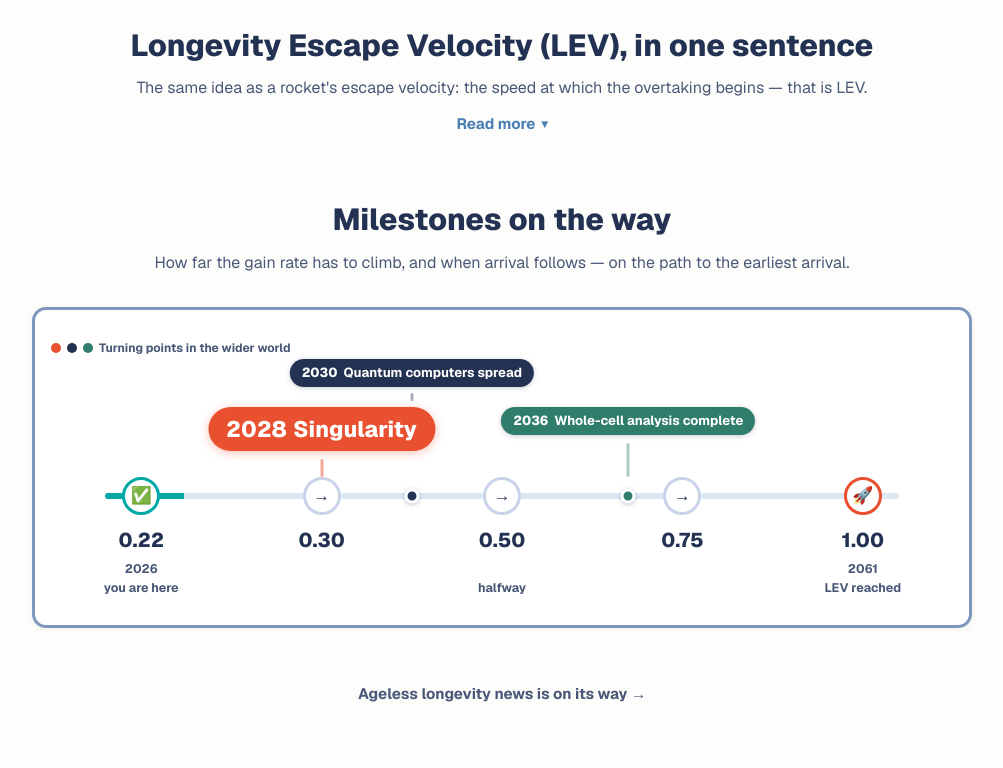
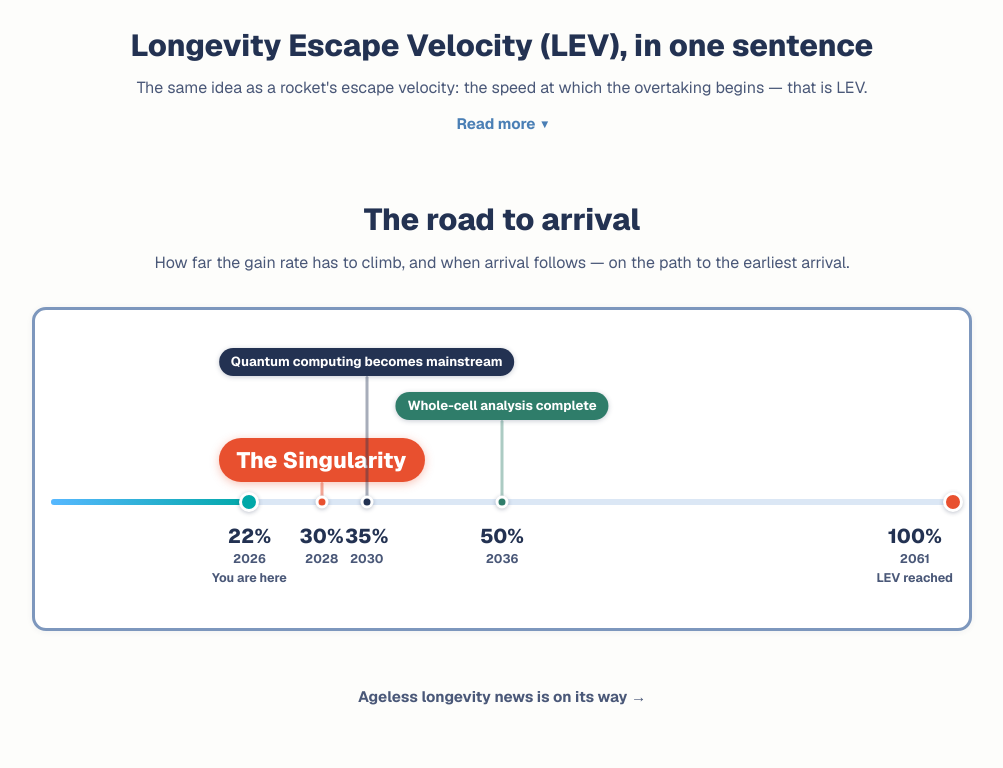
Before and after one commit to mikoshi092/immortality-countdown, a Next.js app: page / in a window 1280 px wide. Shown: the part 680-1448 px from the top of the page, without its empty margins (138-1141 px from the left). Built offline with nearby package versions, Linux system fonts and the light colour scheme.

Commit message:
Road to arrival: unify milestones into one gain-scale timeline (owner sketch 2026-11-05)

```diff
--- a/app/page.tsx
+++ b/app/page.tsx
@@ -200,22 +200,48 @@ export default function Home() {
         {/* Milestones */}
         <section className="pt-[52px]">
           <SectionHeading
-            title="Milestones on the way"
+            title="The road to arrival"
             sub="How far the gain rate has to climb, and when arrival follows — on the path to the earliest arrival."
           />
           <Milestones
-            steps={[
-              { gain: currentGain.toFixed(2), when: `${baseYear}`, note: "you are here", state: "done" },
-              { gain: "0.30", state: "next" },
-              { gain: "0.50", note: "halfway", state: "next" },
-              { gain: "0.75", state: "next" },
-              { gain: "1.00", when: `${earlyYear}`, note: "LEV reached", state: "final" },
-            ]}
-            eventsCaption="Turning points in the wider world"
-            events={[
-              { label: "Singularity", year: "2028", left: "30%", size: "large" },
-              { label: "Quantum computers spread", year: "2030", left: "40%", size: "small" },
-              { label: "Whole-cell analysis complete", year: "2036", left: "64%", size: "small", tone: "teal", row: "lower" },
+            points={[
+              {
+                pct: Math.round(currentGain * 100),
+                pctLabel: `${Math.round(currentGain * 100)}%`,
+                when: `${baseYear}`,
+                note: "You are here",
+                marker: "start",
+              },
+              {
+                pct: 30,
+                pctLabel: "30%",
+                when: "2028",
+                marker: "event",
+                pill: { label: "The Singularity", tone: "coral", level: 1 },
+                dropLabel: true,
+              },
+              {
+                pct: 35,
+                pctLabel: "35%",
+                when: "2030",
+                marker: "event",
+                pill: { label: "Quantum computing becomes mainstream", tone: "navy", level: 3 },
+                shiftLabel: true,
+              },
+              {
+                pct: 50,
+                pctLabel: "50%",
+                when: "2036",
+                marker: "event",
+                pill: { label: "Whole-cell analysis complete", tone: "teal", level: 2 },
+              },
+              {
+                pct: 100,
+                pctLabel: "100%",
+                when: `${earlyYear}`,
+                note: "LEV reached",
+                marker: "end",
+              },
             ]}
           />
         </section>
--- a/components/calm/Sections.tsx
+++ b/components/calm/Sections.tsx
@@ -228,203 +228,167 @@ export function LevGauge({
   );
 }
 
-export type MilestoneStep = {
-  gain: string;
-  /** Year line, e.g. "2026年" — rendered on its own line, never wraps.
-   *  Only the first ("now") and last (arrival) steps carry one: the
-   *  intermediate steps' crossing years are model internals, not
-   *  milestones (owner decision, 2026-11-04), so they stay pure scale
-   *  ticks. A missing line renders as a blank line, keeping the
-   *  two-line slot — and the row's alignment — identical. */
-  when?: string;
-  /** Note line under the year, e.g. "いまここ" — its own line, never
-   *  wraps. The halfway step keeps its note with no year above it. */
+export type RoadPoint = {
+  /** Position on the gain track, in percent (gain × 100): the point
+   *  sits at `left: pct%` of the track, which spans the full LEV gain
+   *  scale 0 → 1.00. */
+  pct: number;
+  /** Percent line under the track, e.g. "22%". */
+  pctLabel: string;
+  /** Year line under the percent, e.g. "2026年" — never wraps. */
+  when: string;
+  /** Optional note line under the year (start and end points only),
+   *  e.g. "いまここ" / "LEV到達" — never wraps. */
   note?: string;
-  state: "done" | "next" | "final";
+  /** "start" and "end" render as larger circle markers on the track;
+   *  an "event" renders as a small filled dot in its pill's tone,
+   *  with the pill itself above the track. */
+  marker: "start" | "event" | "end";
+  /** Turning-point event pill above the track (events only). The
+   *  `level` staggers the pills vertically so neighbours never
+   *  collide: 1 sits closest to the track, 3 highest. */
+  pill?: {
+    label: string;
+    tone: "coral" | "navy" | "teal";
+    level: 1 | 2 | 3;
+  };
+  /** Mobile-only: drop this point's under-track label one row down.
+   *  The 2028 label would otherwise collide with its close
+   *  neighbours (the 22% and 35% labels) at phone widths. */
+  dropLabel?: boolean;
+  /** Mobile-only: anchor this point's under-track label toward the
+   *  right of its point instead of centering it, so it clears the
+   *  wide start label at phone widths. */
+  shiftLabel?: boolean;
 };
 
-/**
- * A turning-point event in the wider world, pinned to the milestone
- * axis at `left` (the five steps sit at 10/30/50/70/90% of the row).
- * Events are NOT model output: they render as filled pills in a band
- * above the axis — a large coral pill for the headline event, smaller
- * pills for the secondary ones (navy, deep teal) — visually separate
- * from the stepper's outline circles, each with a short tick down
- * toward its point. A "small" event has no step of its own, so it
- * also gets a filled dot on the axis line itself. A small event can
- * sit on the lower row (`row: "lower"`, level with the large pill)
- * when the top row would crowd. Owner decision, 2026-11-04.
- *
- * On mobile (below sm) the absolute layout collapses, so the band
- * becomes a centered stack instead: caption, then the large pill,
- * then the small pills in chronological order — no ticks. The pills
- * are static there and the axis dot stays as-is. Owner report, 2026-11-04.
- * The stacked panel then read too large on phones, so below sm the
- * panel also compacts: tighter padding and band gaps, smaller pills,
- * 34px step circles (axis line and event dot re-centered to match),
- * and one-notch-smaller gain and year lines. The note line keeps the
- * fit-driven size from the two-line structure — the longest notes
- * ("around · halfway") have no slack to give at 360px. ≥sm sizes are
- * untouched. Owner report, 2026-11-04.
- */
-export type TimelineEvent = {
-  label: string;
-  /** Optional year shown inside the marker, before the label
-   *  (e.g. "2030" on the small pills, "2028" on the large pill). */
-  year?: string;
-  /** Position on the stepper axis, as a CSS left value (e.g. "30%"). */
-  left: string;
-  size: "large" | "small";
-  /** Small-pill colorway (default "navy"). */
-  tone?: "navy" | "teal";
-  /** Desktop band row for a small pill: "upper" (default, top row) or
-   *  "lower" (level with the large pill). Mobile stacks regardless. */
-  row?: "upper" | "lower";
-};
-
-/** Small-pill colorways: navy for the technology event, deep teal
- *  (#2f7d6a, life-science register) for the cell event. The large
- *  headline pill is always coral. */
-const SMALL_EVENT_TONES = {
+/** Pill colorways: coral for the headline event, navy for the
+ *  technology event, deep teal (#2f7d6a, life-science register) for
+ *  the cell event. */
+const ROAD_PILL_TONES = {
+  coral: { pill: "bg-[#e8502f]", tick: "bg-[#e8502f]/50", dot: "bg-[#e8502f]" },
   navy: { pill: "bg-[#233252]", tick: "bg-[#233252]/40", dot: "bg-[#233252]" },
   teal: { pill: "bg-[#2f7d6a]", tick: "bg-[#2f7d6a]/40", dot: "bg-[#2f7d6a]" },
 } as const;
 
-/** Five-step milestone stepper keyed to the early scenario. */
-export function Milestones({
-  steps,
-  events,
-  eventsCaption,
-}: {
-  steps: MilestoneStep[];
-  events?: TimelineEvent[];
-  eventsCaption?: string;
-}) {
-  const smallEvents = events?.filter((event) => event.size === "small") ?? [];
-  // DOM order is chronological (2028 → 2030 → 2036) so the band
-  // reads in year order to screen readers and text extraction.
-  // Placement is absolute on desktop and order-class driven on
-  // mobile, so the visuals are unchanged (design review, 2026-11-05).
-  const orderedEvents = [...(events ?? [])].sort(
-    (a, b) => Number(a.year ?? 0) - Number(b.year ?? 0),
-  );
+/**
+ * Pill stagger geometry. The stage is a fixed-height relative box
+ * (262px, 258px below sm) with the track's centre line at top:164px
+ * (140px below sm). Each level's pill hangs its tick length above
+ * the track — level 1 closest, level 3 highest — the arrangement in
+ * the owner's 2026-11-05 sketch, where the 2030 pill rides highest
+ * so the three pills never overlap even though 30% and 35% sit
+ * close together on the scale.
+ */
+const ROAD_LEVELS = {
+  1: {
+    pillBottom: "bottom-[118px] max-sm:bottom-[142px]",
+    tick: "bottom-[95px] h-[23px] max-sm:bottom-[115px] max-sm:h-[27px]",
+  },
+  2: {
+    pillBottom: "bottom-[180px] max-sm:bottom-[188px]",
+    tick: "bottom-[95px] h-[85px] max-sm:bottom-[115px] max-sm:h-[73px]",
+  },
+  3: {
+    pillBottom: "bottom-[224px]",
+    tick: "bottom-[95px] h-[129px] max-sm:bottom-[115px] max-sm:h-[109px]",
+  },
+} as const;
+
+/**
+ * The road to arrival: one horizontal track for the whole LEV gain
+ * scale (0 → 1.00, shown as %), filled up to the current point, with
+ * the turning-point events pinned ON the track at their gain
+ * positions — a staggered pill above the track, percent + year
+ * below it — and circle markers for the start (now) and the arrival
+ * point. This replaces the earlier two-part display (a pill panel
+ * captioned 「世の中の転換点」 above a separate five-step gain
+ * stepper) with the single unified timeline from the owner's
+ * hand-drawn sketch. Owner decision, 2026-11-05.
+ *
+ * Points render in the order given — chronological (2026 → 2028 →
+ * 2030 → 2036 → 2061) — so screen readers and text extraction meet
+ * them in year order; all placement is absolute. The end point's
+ * label is anchored to its right edge so it never clips at the
+ * panel edge (the same care as the range bar's end labels).
+ */
+export function Milestones({ points }: { points: RoadPoint[] }) {
+  const nowPoint = points.find((point) => point.marker === "start");
   return (
     <div className="relative mt-[30px] rounded-[14px] border-[3px] border-[#7d97bd] bg-white px-4 py-7 shadow-[0_1px_6px_rgba(35,50,82,0.06)] max-sm:px-3 max-sm:py-5">
-      {events && events.length > 0 ? (
-        <>
-          {eventsCaption ? (
-            <p className="flex items-center gap-1.5 text-[0.75rem] font-bold text-[#4a5878] max-sm:justify-center">
+      <div className="relative h-[262px] max-sm:h-[258px]">
+        {/* Track: the full gain scale, filled up to the current point. */}
+        <div
+          aria-hidden="true"
+          className="absolute left-0 right-0 top-[161px] h-[6px] rounded-full bg-[#dbe7f5] max-sm:top-[137px]"
+        >
+          <div
+            className="h-full rounded-full bg-[linear-gradient(90deg,#57b8ff,#00a8a8)]"
+            style={{ width: `${nowPoint?.pct ?? 0}%` }}
+          />
+        </div>
+        {points.map((point) => {
+          const tone = point.pill ? ROAD_PILL_TONES[point.pill.tone] : null;
+          const level = point.pill ? ROAD_LEVELS[point.pill.level] : null;
+          return (
+            <div key={`${point.pct}-${point.when}`} className="contents">
+              {point.pill && tone && level ? (
+                <>
+                  <span
+                    aria-hidden="true"
+                    className={`absolute w-[3px] -translate-x-1/2 rounded ${tone.tick} ${level.tick}`}
+                    style={{ left: `${point.pct}%` }}
+                  />
+                  <span
+                    className={`absolute -translate-x-1/2 whitespace-nowrap rounded-full leading-[1.25] text-white ${tone.pill} ${level.pillBottom} ${
+                      point.pill.tone === "coral"
+                        ? "px-[18px] py-2 text-[clamp(1.02rem,4.6vw,1.4rem)] font-extrabold shadow-[0_2px_10px_rgba(232,80,47,0.35)] max-sm:px-4 max-sm:py-1.5 max-sm:text-[1.02rem]"
+                        : "px-3 py-1.5 text-[clamp(0.66rem,2.7vw,0.82rem)] font-bold shadow-[0_1px_5px_rgba(35,50,82,0.25)] max-sm:px-2.5 max-sm:py-1 max-sm:text-[0.62rem]"
+                    }`}
+                    style={{ left: `${point.pct}%` }}
+                  >
+                    {point.pill.label}
+                  </span>
+                </>
+              ) : null}
               <span
                 aria-hidden="true"
-                className="inline-block h-[10px] w-[10px] rounded-full bg-[#e8502f]"
+                className={`absolute top-[164px] z-10 -translate-x-1/2 -translate-y-1/2 rounded-full border-[3px] border-white shadow-[0_1px_4px_rgba(35,50,82,0.3)] max-sm:top-[140px] ${
+                  point.marker === "start"
+                    ? "h-[20px] w-[20px] bg-[#00a8a8] max-sm:h-[18px] max-sm:w-[18px]"
+                    : point.marker === "end"
+                      ? "h-[20px] w-[20px] bg-[#e8502f] max-sm:h-[18px] max-sm:w-[18px]"
+                      : `h-[13px] w-[13px] ${tone?.dot ?? ""}`
+                }`}
+                style={{ left: `${point.pct}%` }}
               />
-              {smallEvents.map((event) => (
-                <span
-                  key={`caption-${event.label}`}
-                  aria-hidden="true"
-                  className={`inline-block h-[10px] w-[10px] rounded-full ${SMALL_EVENT_TONES[event.tone ?? "navy"].dot}`}
-                />
-              ))}
-              {eventsCaption}
-            </p>
-          ) : null}
-          <div className="relative h-[118px] max-sm:mt-2 max-sm:flex max-sm:h-auto max-sm:flex-col max-sm:items-center max-sm:gap-2">
-            {orderedEvents.map((event) => {
-              if (event.size === "large") {
-                return (
-                  <span
-                    key={event.label}
-                    className="absolute top-[48px] -translate-x-1/2 whitespace-nowrap rounded-full bg-[#e8502f] px-[18px] py-2 text-[clamp(1.02rem,4.6vw,1.4rem)] font-extrabold leading-[1.25] text-white shadow-[0_2px_10px_rgba(232,80,47,0.35)] max-sm:static max-sm:order-1 max-sm:translate-x-0 max-sm:px-4 max-sm:py-1.5 max-sm:text-[1.02rem]"
-                    style={{ left: event.left }}
-                  >
-                    {event.year ? (
-                      <span className="mr-1.5 font-extrabold">{event.year}</span>
-                    ) : null}
-                    {event.label}
-                  </span>
-                );
-              }
-              const tone = SMALL_EVENT_TONES[event.tone ?? "navy"];
-              const lower = event.row === "lower";
-              return (
-                <span
-                  key={event.label}
-                  className={`absolute -translate-x-1/2 whitespace-nowrap rounded-full px-3 py-1.5 text-[clamp(0.66rem,2.7vw,0.82rem)] font-bold leading-[1.25] text-white shadow-[0_1px_5px_rgba(35,50,82,0.25)] ${tone.pill} ${lower ? "top-[48px]" : "top-0"} max-sm:static max-sm:order-2 max-sm:translate-x-0 max-sm:px-2.5 max-sm:py-1 max-sm:text-[0.62rem]`}
-                  style={{ left: event.left }}
-                >
-                  {event.year ? (
-                    <span className="mr-1.5 font-extrabold">{event.year}</span>
-                  ) : null}
-                  {event.label}
-                </span>
-              );
-            })}
-            {orderedEvents.map((event) => {
-              if (event.size === "large") {
-                return (
-                  <span
-                    key={`tick-${event.label}`}
-                    aria-hidden="true"
-                    className="absolute top-[100px] h-[18px] w-[3px] -translate-x-1/2 rounded bg-[#e8502f]/50 max-sm:hidden"
-                    style={{ left: event.left }}
-                  />
-                );
-              }
-              const tone = SMALL_EVENT_TONES[event.tone ?? "navy"];
-              const lower = event.row === "lower";
-              return (
-                <span
-                  key={`tick-${event.label}`}
-                  aria-hidden="true"
-                  className={`absolute w-[3px] -translate-x-1/2 rounded ${tone.tick} ${lower ? "top-[84px] h-[34px]" : "top-[34px] h-[8px]"} max-sm:hidden`}
-                  style={{ left: event.left }}
-                />
-              );
-            })}
-          </div>
-        </>
-      ) : null}
-      <div className="relative">
-        <div
-          aria-hidden="true"
-          className="absolute left-[6%] right-[6%] top-[16px] h-[6px] rounded-full bg-[linear-gradient(90deg,#00a8a8_10%,#dbe7f5_10%)] max-sm:top-[14px]"
-        />
-        {smallEvents.map((event) => (
-          <span
-            key={`dot-${event.label}`}
-            aria-hidden="true"
-            className={`absolute top-[19px] z-10 h-[15px] w-[15px] -translate-x-1/2 -translate-y-1/2 rounded-full border-[3px] border-white shadow-[0_1px_4px_rgba(35,50,82,0.3)] ${SMALL_EVENT_TONES[event.tone ?? "navy"].dot} max-sm:top-[17px]`}
-            style={{ left: event.left }}
-          />
-        ))}
-        <div className="relative flex">
-          {steps.map((step) => (
-            <div key={step.gain} className="flex-1 px-0.5 text-center">
               <div
-                className={`mx-auto flex h-[38px] w-[38px] items-center justify-center rounded-full border-[3px] bg-white text-[1.05rem] max-sm:h-[34px] max-sm:w-[34px] max-sm:text-[0.95rem] ${
-                  step.state === "done"
-                    ? "border-[#00a8a8] bg-[#e6fbfb]"
-                    : step.state === "final"
-                      ? "border-[#e8502f] bg-[#ffe9e2]"
-                      : "border-[#c9d4e8]"
+                className={`absolute top-[186px] text-center max-sm:top-[162px] ${
+                  point.dropLabel ? "max-sm:top-[196px]" : ""
+                } ${
+                  point.marker === "end"
+                    ? "-translate-x-full"
+                    : point.shiftLabel
+                      ? "-translate-x-1/2 max-sm:-translate-x-[12%]"
+                      : "-translate-x-1/2"
                 }`}
+                style={{ left: `${point.pct}%` }}
               >
-                {step.state === "done" ? "✅" : step.state === "final" ? "🚀" : "→"}
-              </div>
-              <div className="mt-2 text-[clamp(1rem,3.4vw,1.25rem)] font-extrabold max-sm:mt-1.5 max-sm:text-[0.95rem]">
-                {step.gain}
-              </div>
-              <div className="mt-0.5 font-bold leading-[1.5] text-[#4a5878]">
-                <div className="whitespace-nowrap text-[0.78rem] max-sm:text-[0.74rem]">
-                  {step.when ?? " "}
+                <div className="text-[clamp(1rem,3.4vw,1.25rem)] font-extrabold leading-[1.2] max-sm:text-[0.95rem]">
+                  {point.pctLabel}
                 </div>
-                <div className="whitespace-nowrap text-[clamp(0.38rem,1.85vw,0.78rem)]">
-                  {step.note ?? " "}
+                <div className="mt-0.5 whitespace-nowrap text-[0.78rem] font-bold leading-[1.5] text-[#4a5878] max-sm:text-[0.74rem]">
+                  {point.when}
                 </div>
+                {point.note ? (
+                  <div className="whitespace-nowrap text-[0.78rem] font-bold leading-[1.5] text-[#4a5878] max-sm:text-[0.74rem]">
+                    {point.note}
+                  </div>
+                ) : null}
               </div>
             </div>
-          ))}
-        </div>
+          );
+        })}
       </div>
     </div>
   );
```
Also changed, not shown: app/ja/page.tsx (+39 -13 lines).
